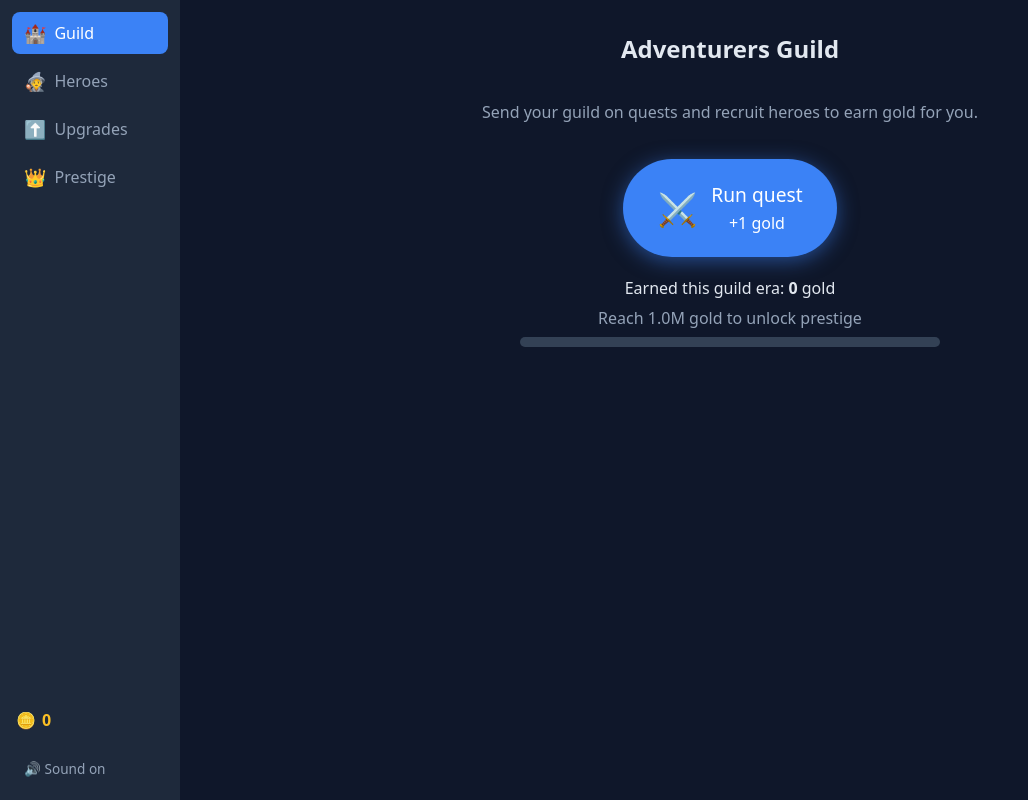
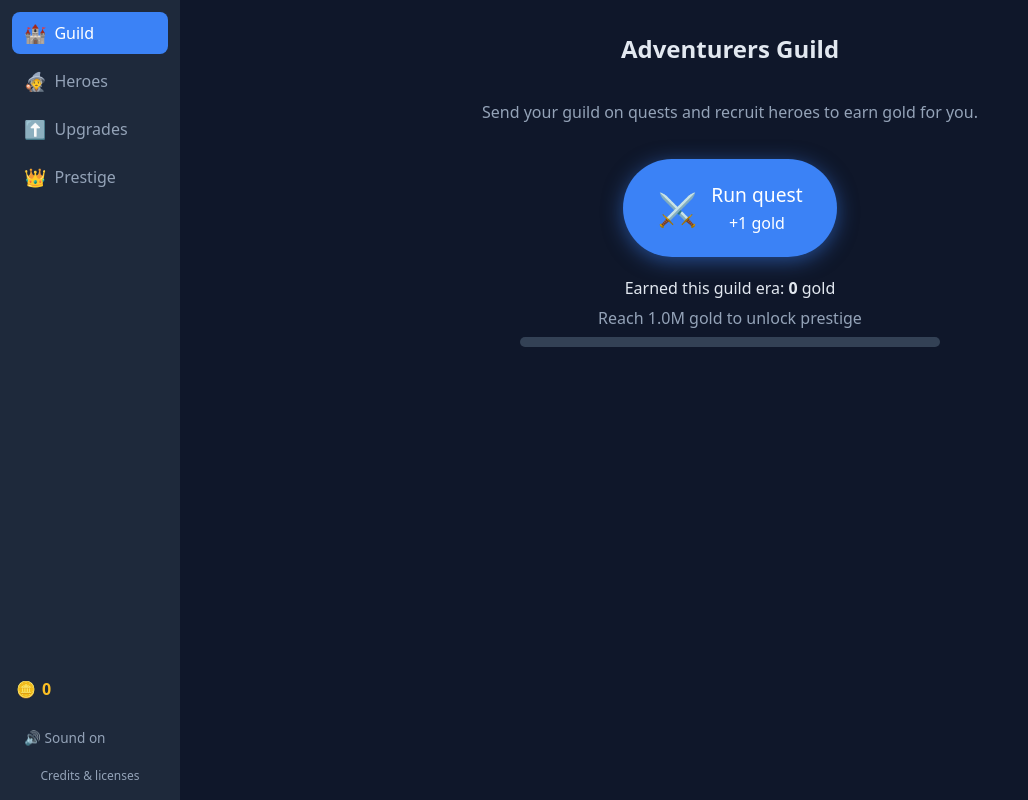
Before and after one commit to Sillves/adventurers-guild, a Svelte app: page / in a window 1280 px wide. Shown: the whole page, without its empty margins (0-1028 px from the left). Built offline with nearby package versions, Linux system fonts and the light colour scheme.

Commit message:
docs: readme, credits and license attribution

```diff
--- a/src/ui/Sidebar.svelte
+++ b/src/ui/Sidebar.svelte
@@ -45,6 +45,7 @@
   <button class="mute" onclick={() => (muted = toggleMuted())}>
     {muted ? '🔇 Sound off' : '🔊 Sound on'}
   </button>
+  <a class="credits" href="https://github.com/game-icons/icons" target="_blank" rel="noreferrer">Credits & licenses</a>
 </nav>
 
 <style>
@@ -70,4 +71,5 @@
   .balance { display: flex; align-items: center; gap: 6px; color: var(--gold); }
   .rate { color: var(--text-dim); font-size: 0.8rem; }
   .mute { font-size: 0.85rem; color: var(--text-dim); }
+  .credits { color: var(--text-dim); font-size: 0.75rem; padding: 4px 12px; text-decoration: none; display: block; text-align: center; }
 </style>
```
Also changed, not shown: 2 other files (tests, documents, lock files or other folders).
